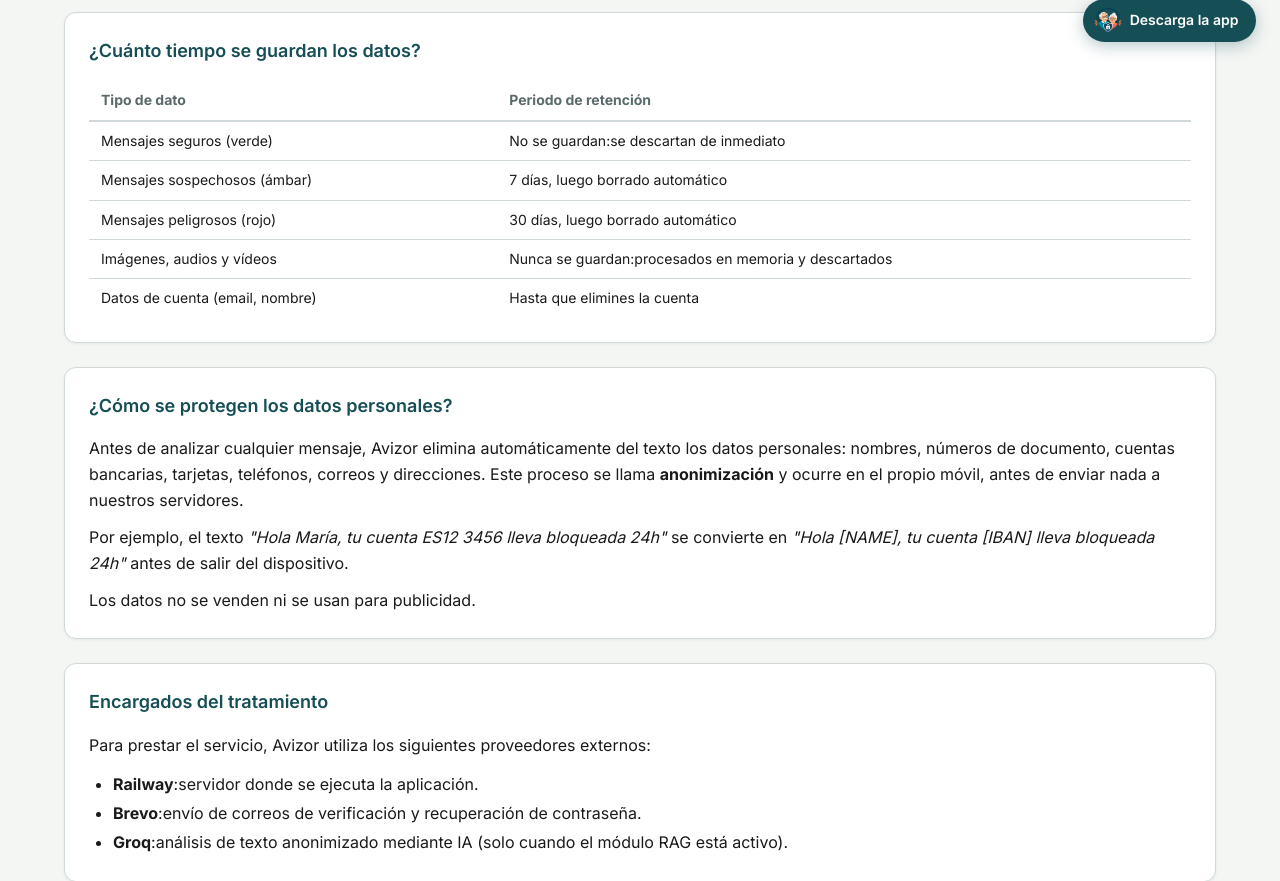
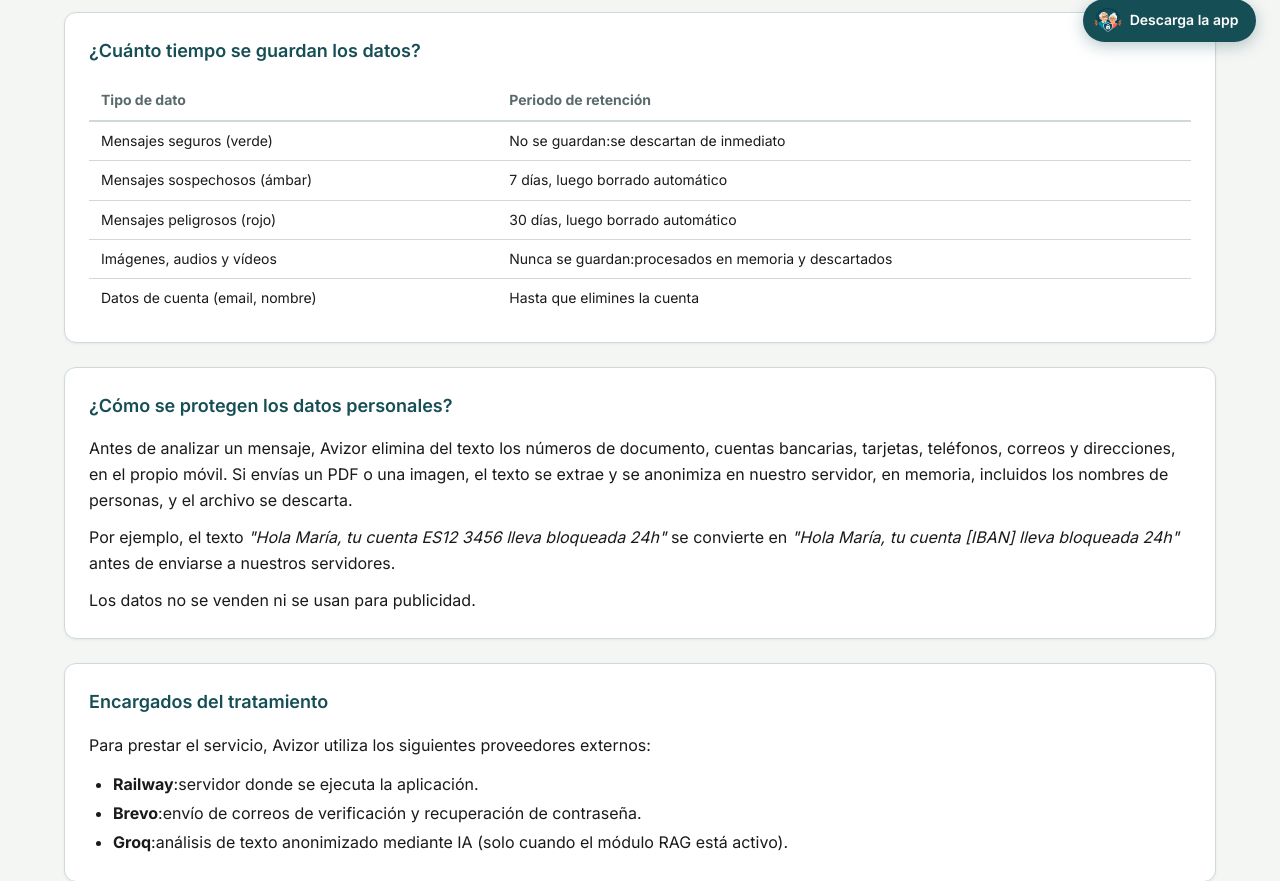
Before and after one commit to MariaIsaDurango/Avizor, a Python web app: template backend/app/web/templates/privacidad.html in a window 1280 px wide. Shown: the part 734-1615 px from the top of the page. Run offline with Jinja, Linux system fonts and the light colour scheme; the template is opened without the code that fills it, so the values that code supplies are empty.

Commit message:
fix(web): corregir descripción anonimización en /privacidad

```diff
--- a/backend/app/web/templates/privacidad.html
+++ b/backend/app/web/templates/privacidad.html
@@ -66,15 +66,15 @@
 <div class="card" style="margin-bottom: 1.5rem;">
   <h2 class="card__title">¿Cómo se protegen los datos personales?</h2>
   <p>
-    Antes de analizar cualquier mensaje, Avizor elimina automáticamente del texto los datos
-    personales: nombres, números de documento, cuentas bancarias, tarjetas, teléfonos,
-    correos y direcciones. Este proceso se llama <strong>anonimización</strong> y ocurre
-    en el propio móvil, antes de enviar nada a nuestros servidores.
+    Antes de analizar un mensaje, Avizor elimina del texto los números de documento,
+    cuentas bancarias, tarjetas, teléfonos, correos y direcciones, en el propio móvil.
+    Si envías un PDF o una imagen, el texto se extrae y se anonimiza en nuestro servidor,
+    en memoria, incluidos los nombres de personas, y el archivo se descarta.
   </p>
   <p style="margin-top: 0.75rem;">
     Por ejemplo, el texto <em>"Hola María, tu cuenta ES12 3456 lleva bloqueada 24h"</em>
-    se convierte en <em>"Hola [NAME], tu cuenta [IBAN] lleva bloqueada 24h"</em> antes
-    de salir del dispositivo.
+    se convierte en <em>"Hola María, tu cuenta [IBAN] lleva bloqueada 24h"</em> antes
+    de enviarse a nuestros servidores.
   </p>
   <p style="margin-top: 0.75rem;">Los datos no se venden ni se usan para publicidad.</p>
 </div>
```
